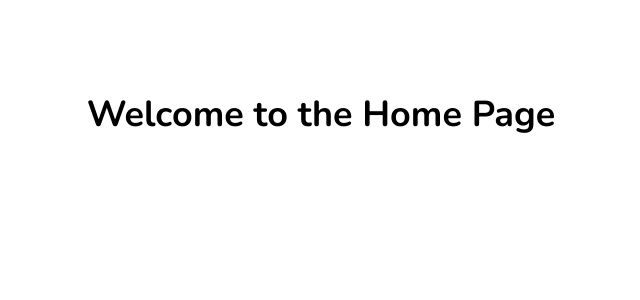
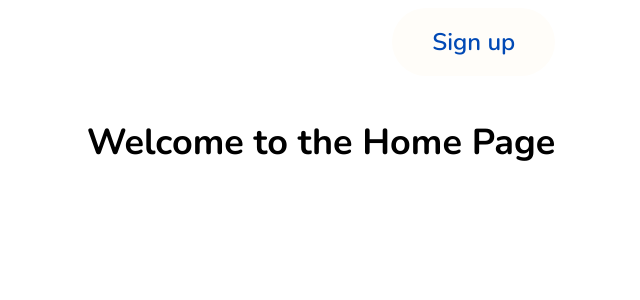
Before and after one commit to Pikarestiv/ghostly, a React (Create React App) app: page / in a window 1280 px wide. Shown: the top 300 px of the page, without its empty margins (319-959 px from the left). Built offline with nearby package versions, Linux system fonts and the light colour scheme.

Commit message:
Make CustomButton reusable

```diff
--- a/src/components/atoms/CustomButton/CustomButton.tsx
+++ b/src/components/atoms/CustomButton/CustomButton.tsx
@@ -1,19 +1,21 @@
-import React from 'react';
+import React from "react";
 
 interface CustomButtonProps {
   onClick?: () => void;
   disabled?: boolean;
   children: React.ReactNode;
+  className?: string;
 }
 
 const CustomButton: React.FC<CustomButtonProps> = ({
   onClick,
   disabled = false,
   children,
+  className,
 }) => {
   return (
     <button
-      className="bg-blue-500 hover:bg-blue-700 text-white font-bold py-2 px-4 rounded"
+      className={`${className} bg-light hover:bg-red text-blue hover:text-light text-2xl font-semibold py-[16px] px-[40px] rounded-[36px]`}
       onClick={onClick}
       disabled={disabled}
     >
```
